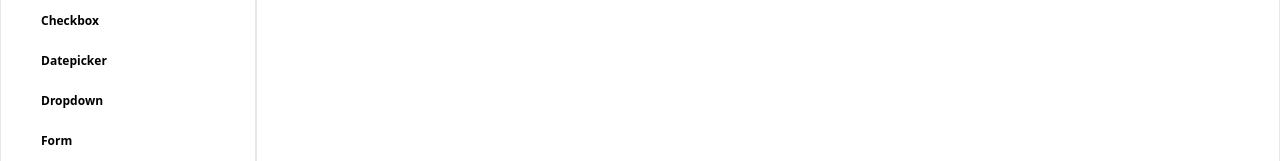
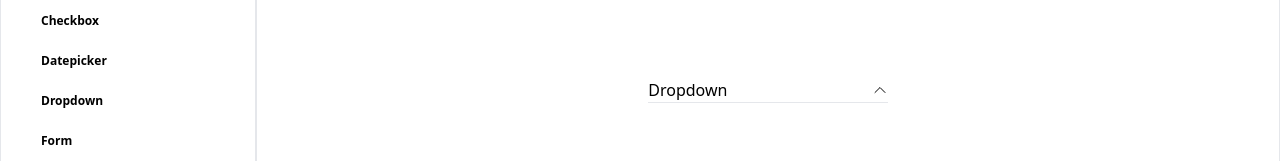
Before and after one commit to socratat-b/DailyComponents, a SvelteKit app: page /dropdown in a window 1280 px wide. Shown: the part 334-495 px from the top of the page. Built offline with nearby package versions, Linux system fonts and the light colour scheme.

Commit message:
added dropdown

```diff
--- a/src/routes/dropdown/+page.svelte
+++ b/src/routes/dropdown/+page.svelte
@@ -0,0 +1,49 @@
+<script lang="ts">
+	import { slide } from 'svelte/transition';
+
+	let isOpen: boolean = false;
+	const toggle = (): void => {
+		isOpen = !isOpen;
+	};
+</script>
+
+<div class="relative w-1/4 py-2">
+	<button on:click={toggle} class="flex items-center justify-between w-full border-b">
+		Dropdown
+		<span class="{isOpen ? '' : 'rotate-180'} duration-500">
+			<span>
+				<svg
+					xmlns="http://www.w3.org/2000/svg"
+					fill="none"
+					viewBox="0 0 24 24"
+					stroke-width="1.5"
+					stroke="currentColor"
+					class="size-4"
+				>
+					<path stroke-linecap="round" stroke-linejoin="round" d="m19.5 8.25-7.5 7.5-7.5-7.5" />
+				</svg>
+			</span>
+		</span>
+	</button>
+	{#if isOpen}
+		<div
+			transition:slide={{ axis: 'y', duration: 500 }}
+			class="absolute flex flex-col w-full border rounded top-10"
+		>
+			<ul>
+				<li>
+					<a href="/">Profile</a>
+				</li>
+				<li>
+					<a href="/">Achievements</a>
+				</li>
+				<li>
+					<a href="/">Settings</a>
+				</li>
+				<li>
+					<a href="/">Logout</a>
+				</li>
+			</ul>
+		</div>
+	{/if}
+</div>
```
